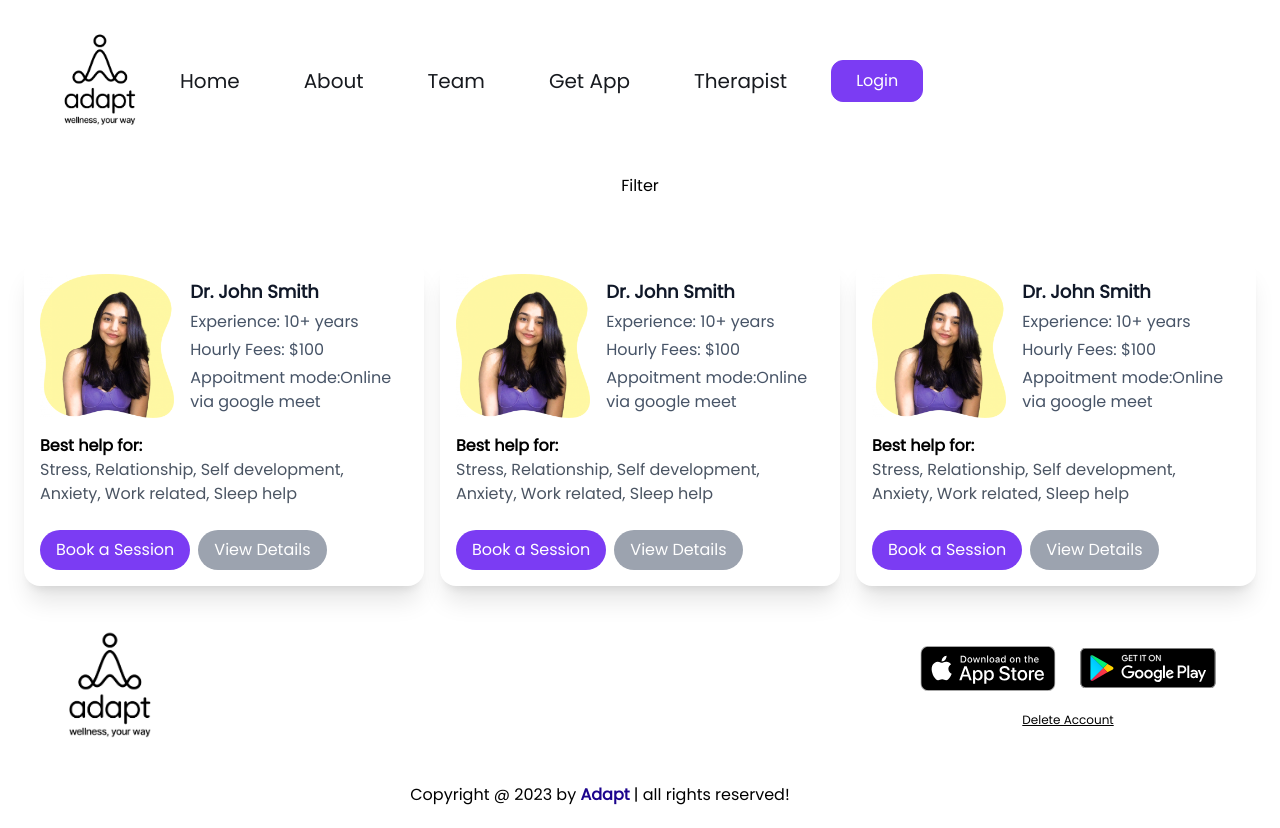
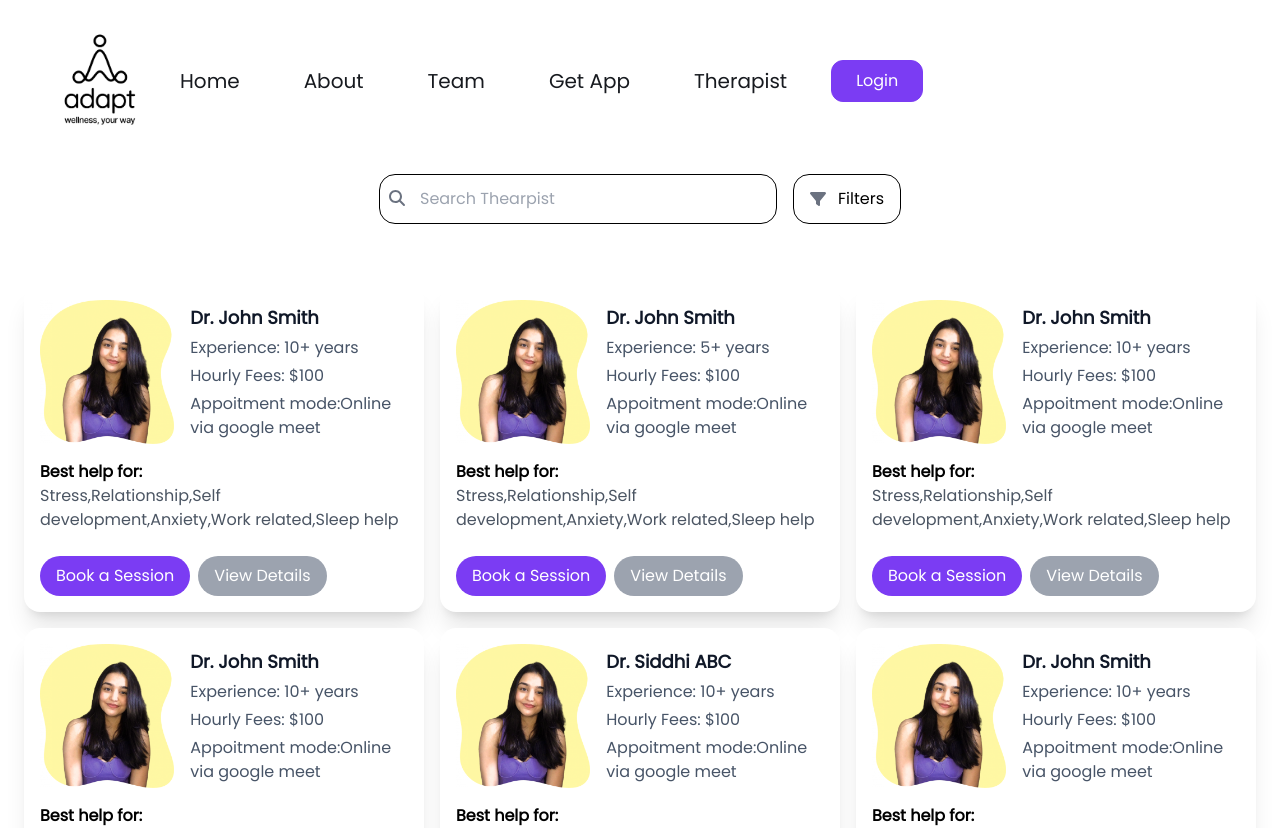
Before and after one commit to ShriramMehta/horizon-landing-page, a React (Create React App) app: page /therapist in a window 1280 px wide. Shown: the top 828 px of the page. Built offline with nearby package versions, Linux system fonts and the light colour scheme.

Commit message:
name filter

```diff
--- /dev/null
+++ b/src/components/TherapistFilterModal.js
@@ -0,0 +1,81 @@
+import React, { useState } from "react";
+import { useNavigate } from "react-router";
+
+const TherapistFilterModal = ({ applyFilters }) => {
+    const [areaOfFocus, setAreaOfFocus] = useState("");
+    const [experience, setExperience] = useState("");
+    const [gender, setGender] = useState("");
+    const [languages, setLanguages] = useState([]);
+    const [approach, setApproach] = useState([]);
+
+    const handleApplyFilters = () => {
+      const filters = {
+        areaOfFocus,
+        experience,
+        gender,
+        languages,
+        approach,
+      };
+      applyFilters(filters);
+    };
+
+    return (
+      <div className="shadow-xl flex flex-col justify-center items-center gap-4 p-6 max-w-screen-md">
+        {/* Add your filter options here */}
+        <label>
+          Area of Focus:
+          <input
+            type="text"
+            value={areaOfFocus}
+            onChange={(e) => setAreaOfFocus(e.target.value)}
+          />
+        </label>
+        <label>
+          Years of Experience:
+          <input
+            type="text"
+            value={experience}
+            onChange={(e) => setExperience(e.target.value)}
+          />
+        </label>
+        <label>
+          Gender:
+          <input
+            type="text"
+            value={gender}
+            onChange={(e) => setGender(e.target.value)}
+          />
+        </label>
+        <label>
+          Languages:
+          <select
+            multiple
+            value={languages}
+            onChange={(e) => setLanguages(Array.from(e.target.selectedOptions, (option) => option.value))}
+          >
+            <option value="Hindi">Hindi</option>
+            <option value="English">English</option>
+            <option value="Marathi">Marathi</option>
+          </select>
+        </label>
+        <label>
+          Approach:
+          <select
+            multiple
+            value={approach}
+            onChange={(e) => setApproach(Array.from(e.target.selectedOptions, (option) => option.value))}
+          >
+            <option value="CBT">CBT</option>
+            <option value="DBT">DBT</option>
+            <option value="REBT">REBT</option>
+            <option value="FamilyTherapy">Family Therapy</option>
+            <option value="ArtTherapy">Art Therapy</option>
+            <option value="Others">Others</option>
+          </select>
+        </label>
+        <button onClick={handleApplyFilters}>Apply</button>
+      </div>
+    );
+  };
+
+export default TherapistFilterModal
--- a/src/pages/Therapist.js
+++ b/src/pages/Therapist.js
@@ -1,11 +1,23 @@
-import React from "react";
+import React, { useState } from "react";
 import { useNavigate } from "react-router";
+import TherapistFilterModal from "../components/TherapistFilterModal";
+import { FontAwesomeIcon } from "@fortawesome/react-fontawesome";
+import { faSearch, faFilter } from "@fortawesome/free-solid-svg-icons";
+
 
 const TherapistData = [
   {
     img: "./images/img2.png",
     name: "Dr. John Smith",
     exp: "10+ years",
+    fees: "$100",
+    special:
+      "Stress,Relationship,Self development,Anxiety,Work related,Sleep help",
+  },
+  {
+    img: "./images/img2.png",
+    name: "Dr. John Smith",
+    exp: "5+ years",
     fees: "$100",
     special:
       "Stress,Relationship,Self development,Anxiety,Work related,Sleep help",
@@ -28,15 +40,7 @@ const TherapistData = [
   },
   {
     img: "./images/img2.png",
-    name: "Dr. John Smith",
-    exp: "10+ years",
-    fees: "$100",
-    special:
-      "Stress,Relationship,Self development,Anxiety,Work related,Sleep help",
-  },
-  {
-    img: "./images/img2.png",
-    name: "Dr. John Smith",
+    name: "Dr. Siddhi ABC",
     exp: "10+ years",
     fees: "$100",
     special:
@@ -54,51 +58,70 @@ const TherapistData = [
 
 const Therapist = () => {
   const navigate = useNavigate();
-
+  const [filteredTherapists, setFilteredTherapists] = useState([]);
+  const [searchTerm, setSearchTerm] = useState("");
   function handleBookSession() {
-    // const token = localStorage.getItem("token");
-    // if (token) {
-    //   console.log("user is logged in");
-    //   navigate("/bookSession");
-    // } else {
-    //   console.log("user is not looged in");
-    //   navigate("/login");
-    // }
     navigate("/bookSession");
   }
   function handleViewDetials() {
-    // const token = localStorage.getItem("token");
-    // if (token) {
-    //   console.log("user is logged in");
-    //   navigate("/bookSession");
-    // } else {
-    //   console.log("user is not looged in");
-    //   navigate("/login");
-    // }
     navigate("/viewDetails");
   }
 
+  const handleInputChange = (e) => {
+    const term = e.target.value;
+    setSearchTerm(term);
+    const filtered = TherapistData.filter((therapist) =>
+      String(therapist.name).toLowerCase().includes(term.toLowerCase())
+    );
+    setFilteredTherapists(filtered);
+  };
+
   return (
     <div className="p-3 max-w-screen-xl h-full flex flex-col justify-center items-center gap-12 mx-auto">
-      <div>Filter</div>
+      <div className="flex flex-row gap-4 w-full justify-center">
+      <div className="relative">
+        <input
+          placeholder="Search Thearpist"
+          className="relative border px-10 py-3 rounded-[16px] border-black"
+          value={searchTerm}
+          onChange={handleInputChange}
+        />
+        <FontAwesomeIcon
+          icon={faSearch}
+          className="absolute left-[10px] top-[16px] text-gray-500"
+        />
+      </div>
+      <div className="cursor-pointer relative flex gap-3 items-center border-black border px-4 py-2 rounded-[16px]">
+        <FontAwesomeIcon
+          icon={faFilter}
+          className="text-gray-500"
+        />
+        <p>Filters</p>
+      </div>
+      </div>
       <div className="flex p-3 flex-row gap-8 md:gap-4 justify-center xl:justify-between flex-wrap w-full">
-        <div className="max-w-[400px] w-full bg-white shadow-xl rounded-2xl overflow-hidden">
+        {filteredTherapists.length > 0
+          ? filteredTherapists.map((item, idx) => (
+              <div
+                key={idx}
+                className="max-w-[400px] w-full bg-white shadow-xl rounded-2xl overflow-hidden"
+              >
                 <div className="flex flex-col">
                   <div className="flex justify-center items-center gap-4 max-w-1/2 w-full h-5/6 p-4">
                     <img
                       className="w-36 h-36 object-cover"
-                src="./images/img2.png"
+                      src={item.img}
                       alt="Therapist Photo"
                     />
                     <div className="max-w-1/2 w-full flex flex-col gap-1">
                       <p className="text-[#101828] text-lg font-semibold">
-                  Dr. John Smith
+                        {item.name}
                       </p>
                       <p className="text-[#475467] text-base font-normal">
-                  Experience: 10+ years
+                        Experience: {item.exp}
                       </p>
                       <p className="text-[#475467] text-base font-normal">
-                  Hourly Fees: $100
+                        Hourly Fees: {item.fees}
                       </p>
                       <p className="text-[#475467] text-base font-normal">
                         Appoitment mode:Online via google meet
@@ -107,10 +130,7 @@ const Therapist = () => {
                   </div>
                   <div className="px-4">
                     <h1 className="text-black font-semibold">Best help for:</h1>
-              <p className="text-gray-600 mb-2">
-                Stress, Relationship, Self development, Anxiety, Work related,
-                Sleep help
-              </p>
+                    <p className="text-gray-600 mb-2">{item.special}</p>
                     <button
                       className="my-4 bg-primaryIndigo hover:bg-blue-600 text-white px-4 py-2 rounded-full mr-2"
                       onClick={() => {
@@ -128,23 +148,28 @@ const Therapist = () => {
                   </div>
                 </div>
               </div>
-        <div className="max-w-[400px] w-full bg-white shadow-xl rounded-2xl overflow-hidden">
+            ))
+          : TherapistData.map((item, idx) => (
+              <div
+                key={idx}
+                className="max-w-[400px] w-full bg-white shadow-xl rounded-2xl overflow-hidden"
+              >
                 <div className="flex flex-col">
                   <div className="flex justify-center items-center gap-4 max-w-1/2 w-full h-5/6 p-4">
                     <img
                       className="w-36 h-36 object-cover"
-                src="./images/img2.png"
+                      src={item.img}
                       alt="Therapist Photo"
                     />
                     <div className="max-w-1/2 w-full flex flex-col gap-1">
                       <p className="text-[#101828] text-lg font-semibold">
-                  Dr. John Smith
+                        {item.name}
                       </p>
                       <p className="text-[#475467] text-base font-normal">
-                  Experience: 10+ years
+                        Experience: {item.exp}
                       </p>
                       <p className="text-[#475467] text-base font-normal">
-                  Hourly Fees: $100
+                        Hourly Fees: {item.fees}
                       </p>
                       <p className="text-[#475467] text-base font-normal">
                         Appoitment mode:Online via google meet
@@ -153,10 +178,7 @@ const Therapist = () => {
                   </div>
                   <div className="px-4">
                     <h1 className="text-black font-semibold">Best help for:</h1>
-              <p className="text-gray-600 mb-2">
-                Stress, Relationship, Self development, Anxiety, Work related,
-                Sleep help
-              </p>
+                    <p className="text-gray-600 mb-2">{item.special}</p>
                     <button
                       className="my-4 bg-primaryIndigo hover:bg-blue-600 text-white px-4 py-2 rounded-full mr-2"
                       onClick={() => {
@@ -174,54 +196,7 @@ const Therapist = () => {
                   </div>
                 </div>
               </div>
-        <div className="max-w-[400px] w-full bg-white shadow-xl rounded-2xl overflow-hidden">
-          <div className="flex flex-col">
-            <div className="flex justify-center items-center gap-4 max-w-1/2 w-full h-5/6 p-4">
-              <img
-                className="w-36 h-36 object-cover"
-                src="./images/img2.png"
-                alt="Therapist Photo"
-              />
-              <div className="max-w-1/2 w-full flex flex-col gap-1">
-                <p className="text-[#101828] text-lg font-semibold">
-                  Dr. John Smith
-                </p>
-                <p className="text-[#475467] text-base font-normal">
-                  Experience: 10+ years
-                </p>
-                <p className="text-[#475467] text-base font-normal">
-                  Hourly Fees: $100
-                </p>
-                <p className="text-[#475467] text-base font-normal">
-                  Appoitment mode:Online via google meet
-                </p>
-              </div>
-            </div>
-            <div className="px-4">
-              <h1 className="text-black font-semibold">Best help for:</h1>
-              <p className="text-gray-600 mb-2">
-                Stress, Relationship, Self development, Anxiety, Work related,
-                Sleep help
-              </p>
-              <button
-                className="my-4 bg-primaryIndigo hover:bg-blue-600 text-white px-4 py-2 rounded-full mr-2"
-                onClick={() => {
-                  handleBookSession();
-                }}
-              >
-                Book a Session
-              </button>
-              <button
-                onClick={() => {
-                  handleViewDetials();
-                }}
-                className="my-4 bg-gray-400 hover:bg-gray-500 text-white px-4 py-2 rounded-full"
-              >
-                View Details
-              </button>
-            </div>
-          </div>
-        </div>
+            ))}
       </div>
     </div>
   );
```
Lines whose indentation alone changed are shown as unchanged.
